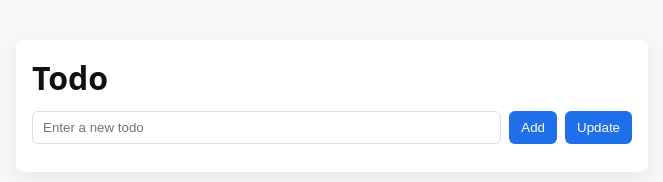
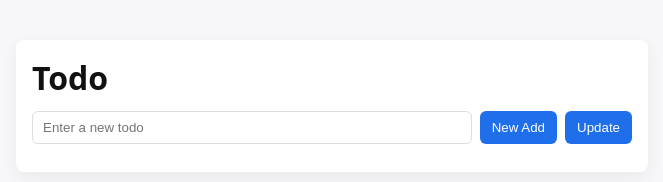
Before and after one commit to shashishah/nodejs, a website: page public/index.html in a window 1280 px wide. Shown: the whole page, without its empty margins (308-971 px from the left). Drawn offline with Linux system fonts and the light colour scheme; no server answers.

Commit message:
push changes

```diff
--- a/public/index.html
+++ b/public/index.html
@@ -12,7 +12,7 @@
 
     <form id="todo-form">
       <input id="title" placeholder="Enter a new todo" required autocomplete="off" />
-      <button type="submit">Add</button>
+      <button type="submit"> New Add</button>
       <button type="submit">Update</button>
     </form>
 
```
